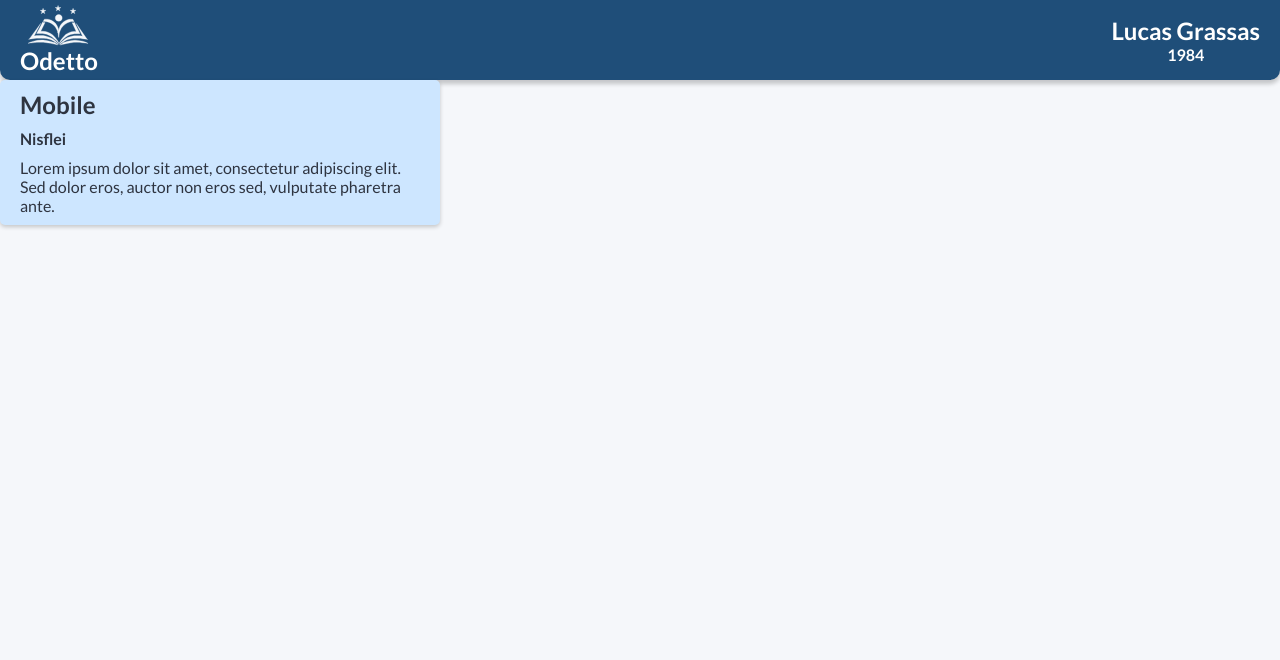
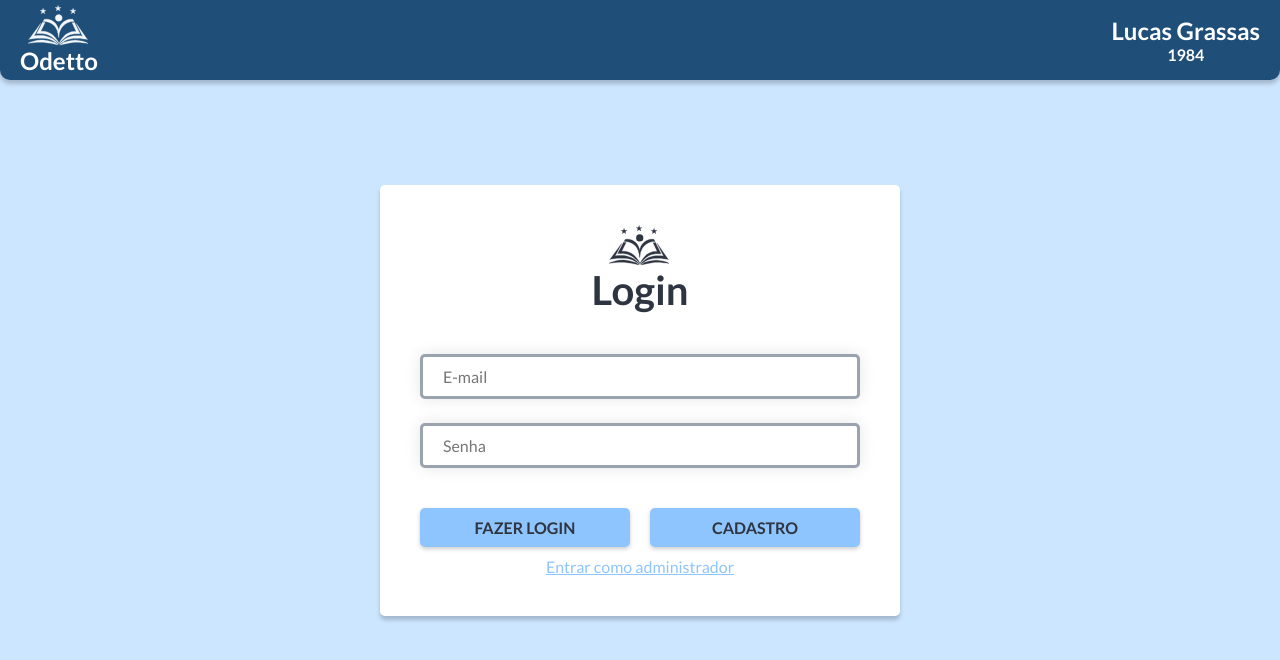
Before and after one commit to Projeto-odetto/odetto-frontend, a React (Vite) app: page /sign-in in a window 1280 px wide. Shown: the top 660 px of the page. Built offline with nearby package versions, Linux system fonts and the light colour scheme.

Commit message:
feat: implementando tela de login

```diff
--- a/package.json
+++ b/package.json
@@ -11,7 +11,8 @@
   },
   "dependencies": {
     "react": "^19.2.0",
-    "react-dom": "^19.2.0"
+    "react-dom": "^19.2.0",
+    "react-router-dom": "^7.13.0"
   },
   "devDependencies": {
     "@eslint/js": "^9.39.1",
--- a/src/App.jsx
+++ b/src/App.jsx
@@ -1,20 +1,15 @@
+import { BrowserRouter } from 'react-router-dom'
 import './App.css'
 import Header from './components/header/header'
-import ObservationCard from './components/observationCard/observationCard'
+import { AppRoutes } from './routes/appRoutes'
 
 function App() {
-  const obs = {
-    subject: "Mobile",
-    author: "Nisflei",
-    observation: "Lorem ipsum dolor sit amet, consectetur adipiscing elit. Sed dolor eros, auctor non eros sed, vulputate pharetra ante."
-  }
-
   return (
-    <>
+    <BrowserRouter>
       <Header>
-        <ObservationCard {...obs}/>
+        <AppRoutes/>
       </Header>
-    </>
+    </BrowserRouter>
   )
 }
 
--- a/src/components/button/button.jsx
+++ b/src/components/button/button.jsx
@@ -4,6 +4,7 @@ function Button({
     content,
     variant,
     size = "sm",
+    type = "button",
     disabled = false,
     onClick
 }) {
@@ -14,6 +15,7 @@ function Button({
             ${styles[size]}
             ${disabled ? styles.disabled : ""}
         `}
+            type={type}
             disabled={disabled}
             onClick={onClick}
         >
--- a/src/components/button/button.module.css
+++ b/src/components/button/button.module.css
@@ -8,6 +8,7 @@
     font-weight: 700;
     background-color: var(--color-primary-50);
     padding: 10px 20px;
+    cursor: pointer;
     border: none;
     border-radius: 5px;
     box-shadow: 0 2px 4px rgba(0, 0, 0, 0.2);
@@ -48,11 +49,9 @@
 .sm {
     max-width: 210px;
 }
-
 .md {
     max-width: 250px;
 }
-
 .lg {
     max-width: 300px;
 }
--- a/src/components/header/header.module.css
+++ b/src/components/header/header.module.css
@@ -1,6 +1,7 @@
 .header {
     width: 100vw;
     height: 80px;
+    position: absolute;
     display: flex;
     justify-content: space-between;
     align-items: center;
--- /dev/null
+++ b/src/pages/signIn/signIn.jsx
@@ -0,0 +1,53 @@
+import styles from './signIn.module.css'
+import TextInput from '../../components/textInput/textInput'
+import Button from '../../components/button/button'
+import { useState } from 'react'
+
+function SignIn() {
+    const [email, setEmail] = useState("")
+    const [password, setPassword] = useState("");
+
+    return (
+        <section className={styles.bg}>
+            <div className={styles.content}>
+                <div className={styles.title}>
+                    <img src="/odetto-logo-black.svg" alt="logo"/>
+                    <h1>Login</h1>
+                </div>
+
+                <form className={styles.form}>
+                    <TextInput
+                        placeholder='E-mail'
+                        value={email}
+                        onChange={setEmail}
+                        size='xlg'
+                    />
+
+                    <TextInput
+                        placeholder='Senha'
+                        value={password}
+                        onChange={setPassword}
+                        size='xlg'
+                    />
+
+                    <div className={styles.actions}>
+                        <div className={styles.buttons}>
+                            <Button
+                                content='Fazer Login'
+                                type='submit'
+                            />
+
+                            <Button
+                                content='Cadastro'
+                            />
+                        </div>
+
+                        <a href="" className={styles.userAdm}>Entrar como administrador</a>
+                    </div>
+                </form>
+            </div>
+        </section>
+    )
+}
+
+export default SignIn
--- /dev/null
+++ b/src/pages/signIn/signIn.module.css
@@ -0,0 +1,57 @@
+.bg {
+    width: 100vw;
+    height: 100vh;
+    display: flex;
+    justify-content: center;
+    align-items: center;
+    background-color: var(--color-primary-25);
+}
+
+.content {
+    background-color: var(--color-neutral-0);
+    display: flex;
+    flex-direction: column;
+    justify-content: center;
+    align-items: center;
+    gap: 40px;
+    padding: 40px;
+    border-radius: 5px;
+    box-shadow: 0 4px 4px rgba(0, 0, 0, 0.2);
+}
+
+.title {
+    display: flex;
+    flex-direction: column;
+    justify-content: center;
+    align-items: center;
+}
+
+.form {
+    width: 440px;
+    display: flex;
+    flex-direction: column;
+    justify-content: center;
+    align-items: center;
+    gap: 24px;
+}
+
+.actions {
+    width: 100%;
+    display: flex;
+    flex-direction: column;
+    justify-content: center;
+    align-items: center;
+    gap: 10px;
+    margin-top: 16px;
+}
+
+.buttons {
+    width: 100%;
+    display: flex;
+    justify-content: space-between;
+    align-items: center;
+}
+
+.userAdm {
+    color: var(--color-primary-50);
+}
--- /dev/null
+++ b/src/routes/appRoutes.jsx
@@ -0,0 +1,11 @@
+import { Navigate, Route, Routes } from "react-router-dom"
+import SignIn from "../pages/signIn/signIn"
+
+export function AppRoutes() {
+    return (
+        <Routes>
+            <Route path='/' element={<Navigate to='/sign-in'/>}/>
+            <Route path='/sign-in' element={<SignIn/>}/>
+        </Routes>
+    )
+}
--- a/src/styles/reset.css
+++ b/src/styles/reset.css
@@ -11,6 +11,7 @@ body {
     margin: 0;
     font-family: "Lato";
     font-weight: 400;
+    color: var(--color-neutral-100);
 }
 
 h1 {
```
Also changed, not shown: 1 other file (tests, documents, lock files or other folders).
